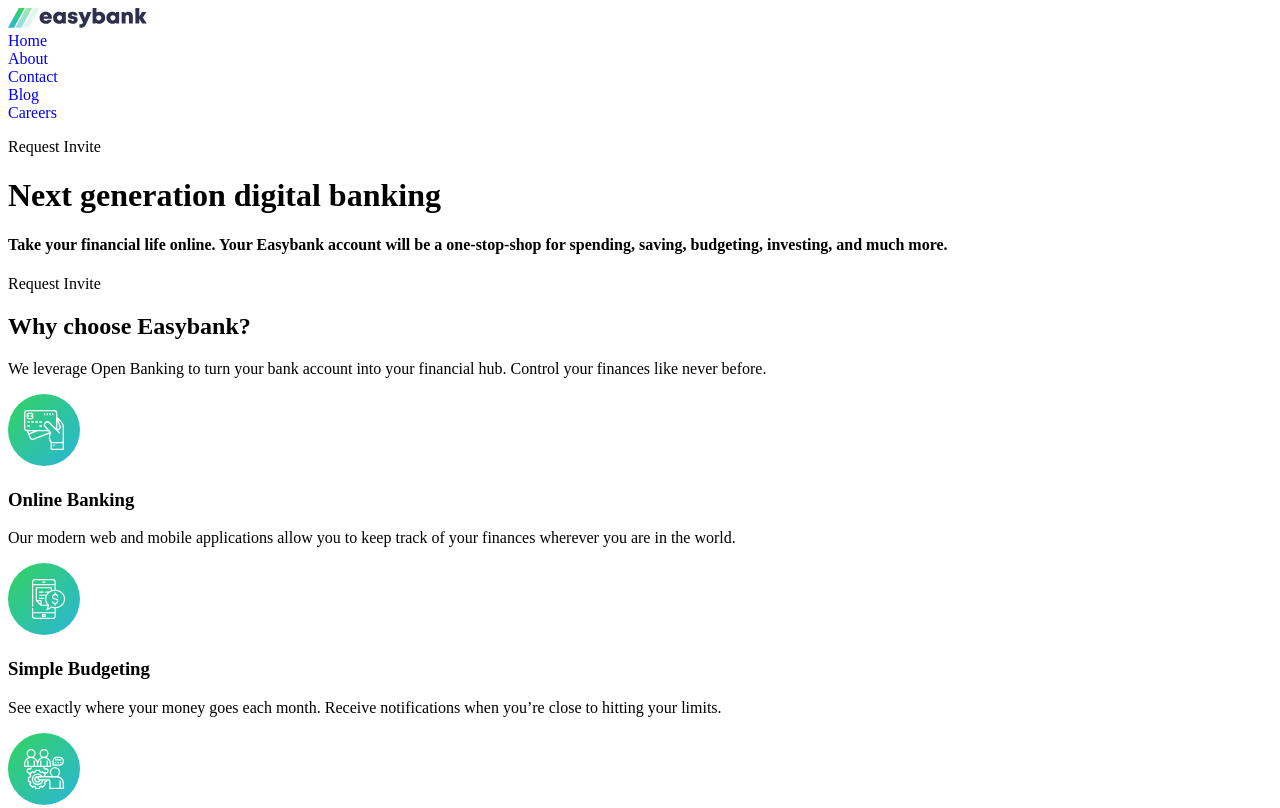
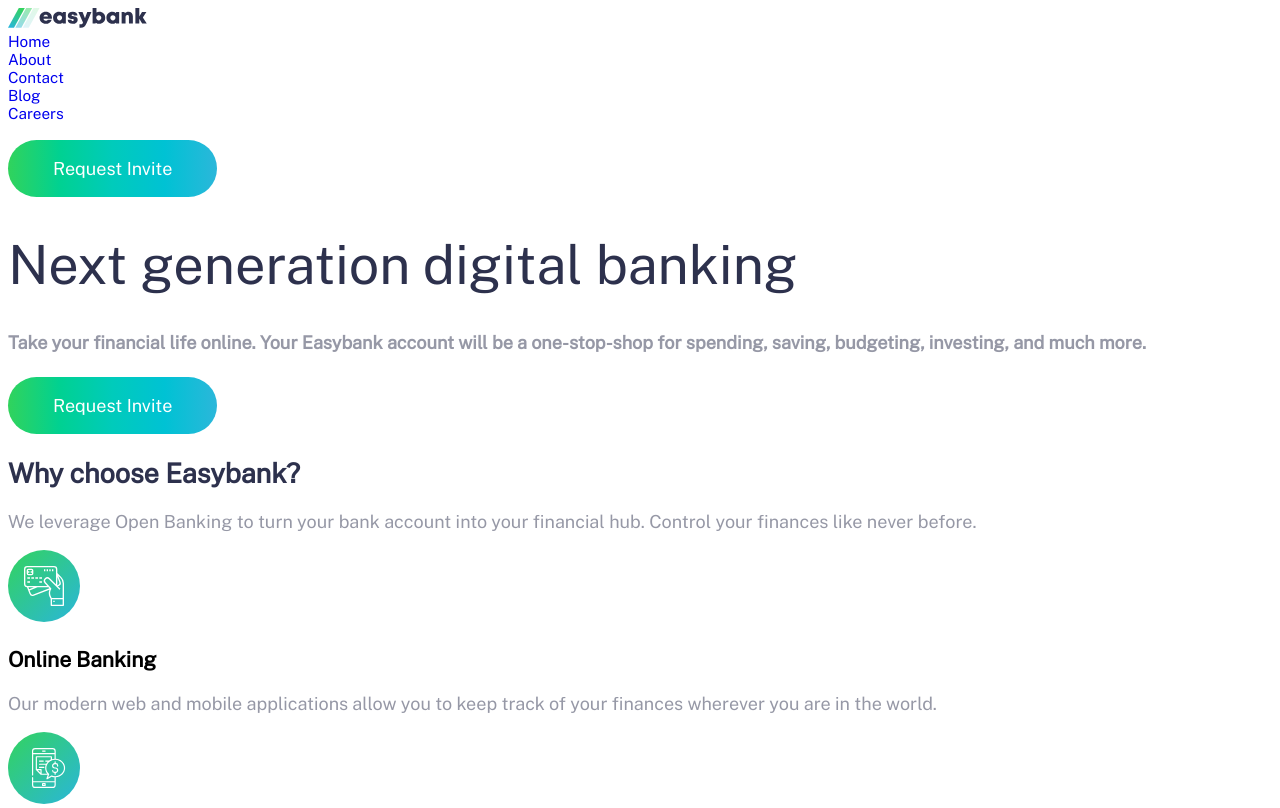
Before and after one commit to erikasinkovics/easybank, a plain HTML site: page index.html in a window 1280 px wide. Shown: the top 808 px of the page. Drawn offline with nearby package versions, Linux system fonts and the light colour scheme.

Commit message:
Applying universal style attributes to css.

```diff
--- a/index.html
+++ b/index.html
@@ -26,7 +26,7 @@
         <li><a href=#>Careers</a></li>
       </nav>
     </div>
-    <div class="invite button">
+    <div class="invite">
       <p>Request Invite</p>
     </div>
   </header>
@@ -35,7 +35,9 @@
     <h1>Next generation digital banking</h1>
     <h4>Take your financial life online. Your Easybank account will be a one-stop-shop
       for spending, saving, budgeting, investing, and much more.</h4>
-    <p>Request Invite</p>
+    <div class="invite">
+      <p>Request Invite</p>
+    </div>
   </div>
 
   <div>
@@ -144,7 +146,9 @@
     </div>
 
     <div>
-      <p>Request Invite</p>
+      <div class="invite">
+        <p>Request Invite</p>
+      </div>
       <p>© Easybank. All Rights Reserved</p>
     </div>
 
--- a/style.css
+++ b/style.css
@@ -1,10 +1,52 @@
+@import url('https://fonts.googleapis.com/css2?family=Public+Sans&display=swap');
+
+body {
+    font-size: 18px;
+    font-family: 'Public Sans', sans-serif;
+
+}
+
 li {
     list-style: none;
+    font-size: 0.85em;
 }
 
 a {
     text-decoration: none;
+    color: ;
 }
+
+
+h1 {
+    color: hsl(233, 26%, 24%);
+    font-size: 3em;
+    font-weight: 300;
+}
+
+h2 {
+    color: hsl(233, 26%, 24%);
+}
+
+h4 {
+    color: hsl(233, 8%, 62%);
+    font-size: 1em;
+}
+
+p {
+    color: hsl(233, 8%, 62%);
+    font-size: 1em;
+}
+
+
+.invite p {
+    background-image: linear-gradient(to right, #31d35c, #00d192, #00cbbb, #00c2d4, #2bb7da);
+    border-radius: 4em;
+    padding: 1em 2.5em;
+    color: hsl(0, 0%, 100%);
+    width: fit-content;
+
+}
+
 
 
 
```
